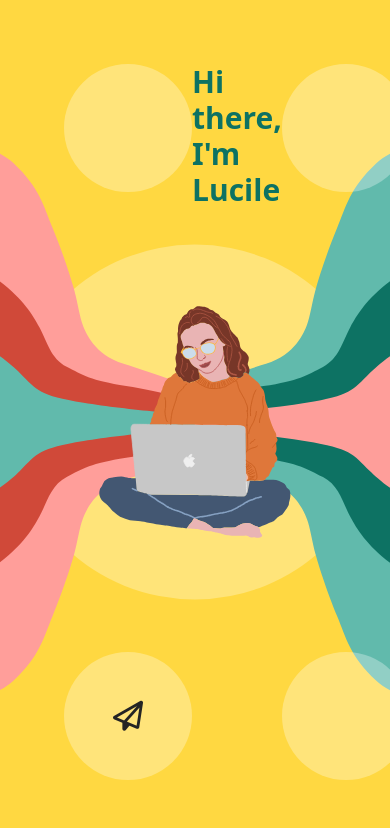
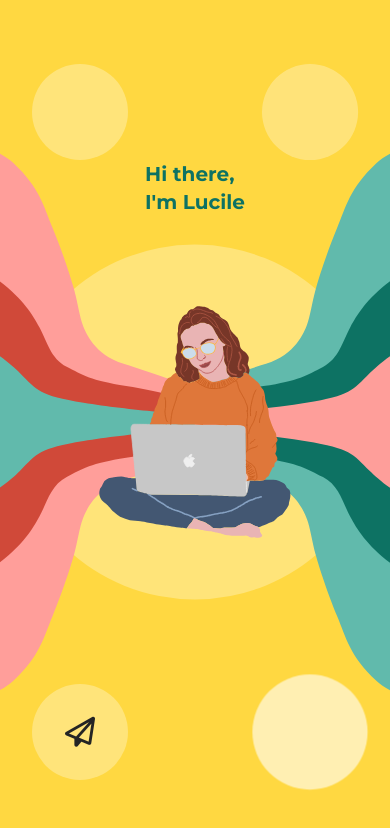
Before and after one commit to lucilevacquie/new-website, a React (Create React App) app: page / in a window 390 px wide. Shown: the top 828 px of the page. Built offline with nearby package versions, Linux system fonts and the light colour scheme; some icons are missing.

Commit message:
responsive + content

```diff
--- a/public/index.html
+++ b/public/index.html
@@ -21,6 +21,12 @@
       work correctly both with client-side routing and a non-root public URL.
       Learn how to configure a non-root public URL by running `npm run build`.
     -->
+    <link rel="preconnect" href="https://fonts.googleapis.com" />
+    <link rel="preconnect" href="https://fonts.gstatic.com" crossorigin />
+    <link
+      href="https://fonts.googleapis.com/css2?family=Montserrat:wght@100;200;300;400;500;600;700&display=swap"
+      rel="stylesheet"
+    />
     <title>Lucile Vacquie</title>
     <script
       src="https://kit.fontawesome.com/48dbe92171.js"
--- a/src/App.js
+++ b/src/App.js
@@ -2,6 +2,7 @@ import React, { useState } from "react";
 import Circle from "./circle";
 import Modal from "./modal";
 import "./index.css";
+import { AnimatePresence } from "framer-motion";
 
 const types = {
   FRENCH: 1,
@@ -12,24 +13,106 @@ const types = {
 
 function App() {
   const [isActive, setIsActive] = useState(false);
+  const [isAllActive, setIsAllActive] = useState(false);
   const [title, setTitle] = useState("");
   const [content, setContent] = useState("");
 
   const displayContent = (active, type) => {
     setIsActive(active ? type : false);
+    setIsAllActive(active);
 
     if (!active) return;
 
     // display here
     if (type === types.FRENCH) {
       setTitle("I'm French and that's okay");
-      setContent("Some content here");
+      setContent(
+        <div className="flex flex-col space-y-2 sm:space-y-8 sm:text-lg font-medium">
+          <p>I grew up in Brest, Brittany on the West coast of France.</p>
+          <p>
+            I can anticipate the most asked question so here is my answer: No, I
+            don’t eat frogs or snails (or on very rare occasions).
+          </p>
+          <p>I used to be a food engineer in an ice cream factory.</p>
+          <p>
+            I moved to England in February 2019 as an au pair in a lovely family
+            of Chorlton-Cum-Hardy, Manchester.
+          </p>
+          <p>
+            Since then, I have learnt to like beans on toast and pies, to start
+            a polite conversation by commenting the weather and I sometimes
+            surprise myself by saying “It’s mint!”.
+          </p>
+        </div>
+      );
     } else if (type === types.CAREER) {
-      setTitle("Software Engineer & Web Designer");
-      setContent("Some content here");
+      setTitle("Full Stack Developer");
+      setContent(
+        <div className="flex flex-col space-y-2 sm:space-y-8 sm:text-lg font-medium">
+          <p>I have a (decorative) Master Degree in Biology & Nutrition.</p>
+          <p>
+            During the 2020 lockdown, I started to learn about coding and
+            unexpectedly realised I liked it!
+          </p>
+          <p>
+            I started my apprenticeship at Reach Studios Ltd in Sheffield in
+            April 2021.
+          </p>
+          <p>
+            Since then, I found myself enjoying dev's jokes and dreaming about
+            lines of code.
+          </p>
+          <p>
+            I am mainly using React.js, Laravel with Livewire and Alpine.js,
+            coupled with Tailwind CSS (please see my CV for more details).
+          </p>
+          <p>
+            Alongside web development, I have a passion for web and graphic
+            design. I have been enhancing my skills on Adobe XD and Figma.
+          </p>
+        </div>
+      );
     } else if (type === types.CONTACT) {
-      setTitle("Contact me");
-      setContent("Some content here");
+      setTitle("If you want to say hi");
+      setContent(
+        <div className="flex flex-col space-y-2 sm:space-y-8 sm:text-lg font-medium">
+          <p>Please contact me here:</p>
+          <a className="text-darkGreen" href="mailto:lucile.vacquie@gmail.com">
+            lucile.vacquie@gmail.com
+          </a>
+          <p>Or if you're a bit shy:</p>
+          <div className="flex space-x-4 sm:space-x-8 text-lg sm:text-2xl">
+            <a
+              href="https://www.linkedin.com/in/lucile-vacqui%C3%A929/"
+              target="_blank"
+              rel="noreferrer"
+            >
+              <i className="fa-brands fa-linkedin text-darkGreen"></i>
+            </a>
+            <a
+              href="https://www.instagram.com/lucile_vcq/"
+              target="_blank"
+              rel="noreferrer"
+            >
+              <i className="fa-brands fa-instagram text-darkGreen"></i>
+            </a>
+            <a
+              href="https://github.com/lucilevacquie"
+              target="_blank"
+              rel="noreferrer"
+            >
+              <i className="fa-brands fa-github text-darkGreen"></i>
+            </a>
+            <a
+              href="https://github.com/lucilevacquie"
+              target="_blank"
+              rel="noreferrer"
+            >
+              <i class="fa-brands fa-free-code-camp text-darkGreen"></i>
+            </a>
+          </div>
+        </div>
+      );
     } else if (type === types.HOBBIES) {
       setTitle("My Hobbies");
       setContent("Some content here");
@@ -37,9 +120,9 @@ function App() {
   };
 
   return (
-    <div className="m-0 p-0 bg-yellow">
+    <div className="m-0 p-0 bg-yellow font-body">
       <div className="relative h-screen w-screen bg-center bg-no-repeat bg-cover bg-[url('/public/img/background.svg')]">
-        <div className="p-16 flex justify-between h-full w-full">
+        <div className="py-16 px-8 sm:p-16 flex justify-between h-full w-full">
           <div className="flex flex-col justify-between">
             <Circle
               icon="fa-croissant"
@@ -47,6 +130,7 @@ function App() {
               type={types.FRENCH}
               isActive={isActive === types.FRENCH}
               setIsActive={displayContent}
+              isAllActive={isAllActive}
             />
             <Circle
               icon="fa-paper-plane"
@@ -54,9 +138,10 @@ function App() {
               type={types.CONTACT}
               isActive={isActive === types.CONTACT}
               setIsActive={displayContent}
+              isAllActive={isAllActive}
             />
           </div>
-          <div className="text-darkGreen text-3xl font-bold">
+          <div className="text-darkGreen text-xl pt-24 sm:pt-0 sm:text-3xl font-bold">
             Hi there, <br /> I'm Lucile
           </div>
           <div className="flex flex-col justify-between">
@@ -66,6 +151,7 @@ function App() {
               type={types.CAREER}
               isActive={isActive === types.CAREER}
               setIsActive={displayContent}
+              isAllActive={isAllActive}
             />
             <Circle
               icon="fa-hand-holding-seedling"
@@ -73,13 +159,16 @@ function App() {
               type={types.HOBBIES}
               isActive={isActive === types.HOBBIES}
               setIsActive={displayContent}
+              isAllActive={isAllActive}
             />
           </div>
         </div>
-        <div className="absolute top-0 p-16 flex justify-center items-center h-screen w-screen">
-          {isActive && (
-            <Modal isActive={isActive} title={title} text={content} />
-          )}
+        <div className="absolute top-0 py-16 px-8 sm:p-16 flex justify-center items-center h-screen w-screen">
+          <AnimatePresence>
+            {isActive && (
+              <Modal isActive={isActive} title={title} text={content} />
+            )}
+          </AnimatePresence>
         </div>
       </div>
     </div>
--- a/src/circle.js
+++ b/src/circle.js
@@ -5,8 +5,8 @@ function classNames(...classes) {
   return classes.filter(Boolean).join(" ");
 }
 
-const Circle = ({ icon, delay, type, setIsActive, isActive }) => {
-  console.log(isActive);
+const Circle = ({ icon, delay, type, setIsActive, isActive, isAllActive }) => {
+  console.log(isAllActive);
   return (
     <div
       onClick={() => setIsActive(!isActive, type)}
@@ -16,12 +16,26 @@ const Circle = ({ icon, delay, type, setIsActive, isActive }) => {
       )}
     >
       <motion.div
-        animate={{ scale: [1, 1.2, 1], opacity: [0.3, 0.6, 0.3] }}
-        transition={{ delay, repeat: Infinity, repeatDelay: 4 }}
-        whileHover={{ scale: 1.2, opacity: 0.6 }}
-        className="bg-white opacity-30 rounded-full h-32 w-32"
+        animate={{
+          scale: [1, 1.2, 1],
+          opacity: [0.3, 0.6, 0.3],
+        }}
+        key={`${type}_${isAllActive}`}
+        initial={!isAllActive}
+        transition={{
+          delay: 2 + delay,
+          repeat: Infinity,
+          repeatDelay: 4,
+        }}
+        className="bg-white rounded-full h-24 w-24 sm:h-32 sm:w-32"
       ></motion.div>
-      <i className={`absolute fa-regular ${icon} text-3xl text-darkGrey`}></i>
+      {isActive ? (
+        <i
+          className={`absolute fa-regular fa-xmark text-3xl text-darkGrey`}
+        ></i>
+      ) : (
+        <i className={`absolute fa-regular ${icon} text-3xl text-darkGrey`}></i>
+      )}
     </div>
   );
 };
--- a/src/modal.js
+++ b/src/modal.js
@@ -1,4 +1,5 @@
 import React from "react";
+import { motion } from "framer-motion";
 
 function classNames(...classes) {
   return classes.filter(Boolean).join(" ");
@@ -6,17 +7,23 @@ function classNames(...classes) {
 
 const Modal = ({ title, text, isActive }) => {
   return (
-    <div className="relative h-full w-full flex justify-center items-center">
-      <div
+    <div className="overflow-y-scroll relative h-full w-full flex justify-center items-center">
+      <motion.div
+        key="modal"
+        initial={{ opacity: 0 }}
+        animate={{ opacity: 1 }}
+        exit={{ opacity: 0 }}
         className={classNames(
           isActive ? "pointer-events-auto" : "pointer-events-none",
-          "z-30 py-8 px-48 h-full w-full bg-white bg-opacity-60 bg-clip-padding border border-white rounded-4xl"
+          "z-30 pt-24 px-8 pb-8 sm:py-12 sm:px-48 h-full w-full bg-white bg-opacity-25 bg-clip-padding rounded-small sm:rounded-large"
         )}
         style={{ backdropFilter: "blur(20px)" }}
       >
-        <div className="text-3xl text-darkGreen font-bold">{title}</div>
+        <div className="text-lg sm:text-3xl text-darkGreen font-bold mb-4 sm:mb-8">
+          {title}
+        </div>
         <div>{text}</div>
-      </div>
+      </motion.div>
     </div>
   );
 };
--- a/tailwind.config.js
+++ b/tailwind.config.js
@@ -3,7 +3,17 @@ const colors = require("tailwindcss/colors");
 module.exports = {
   content: ["./src/**/*.{js,jsx,ts,tsx}"],
   theme: {
-    extend: {},
+    extend: {
+      animation: {
+        fade: "fadeOut 3s ease-in-out",
+      },
+      keyframes: (theme) => ({
+        fadeOut: {
+          "0%": { backgroundColor: theme("colors.red.300") },
+          "100%": { backgroundColor: theme("colors.transparent") },
+        },
+      }),
+    },
     colors: {
       yellow: "#FFD841",
       darkGreen: "#0D7263",
@@ -14,8 +24,12 @@ module.exports = {
       blur: "blur(20px)",
     },
     borderRadius: {
-      "4xl": "65px",
+      large: "65px",
+      small: "50px",
       full: "9999px",
+    },
+    fontFamily: {
+      body: "Montserrat, sans-serif",
     },
   },
   plugins: [],
```
